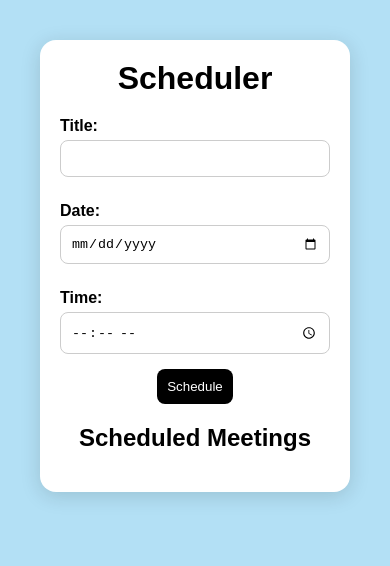
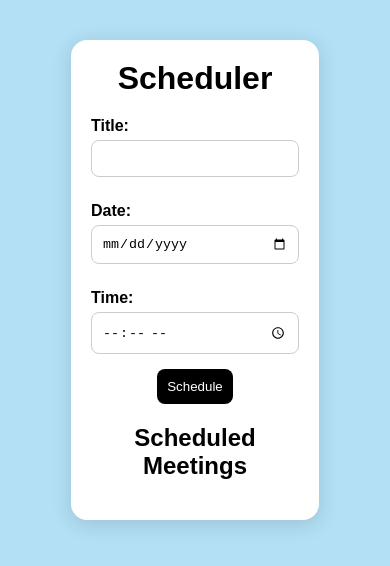
Before and after one commit to AanyaTyagi123/MeetingScheduler, an Angular app: page / in a window 390 px wide. Shown: the top 566 px of the page. Built offline with nearby package versions, Linux system fonts and the light colour scheme.

Commit message:
responsive

```diff
--- a/src/styles.css
+++ b/src/styles.css
@@ -17,7 +17,7 @@ body {
 }
 
 .app-container {
-  max-width: 500px;
+  max-width: 80%;
   margin: auto;
   background: rgb(255, 255, 255);
   border-radius: 16px;
@@ -48,6 +48,8 @@ form input {
 form input:focus {
   border-color: #4a90e2;
   outline: none;
+  width: 100%;
+  max-width: 100%;
 }
 
 button {
```
